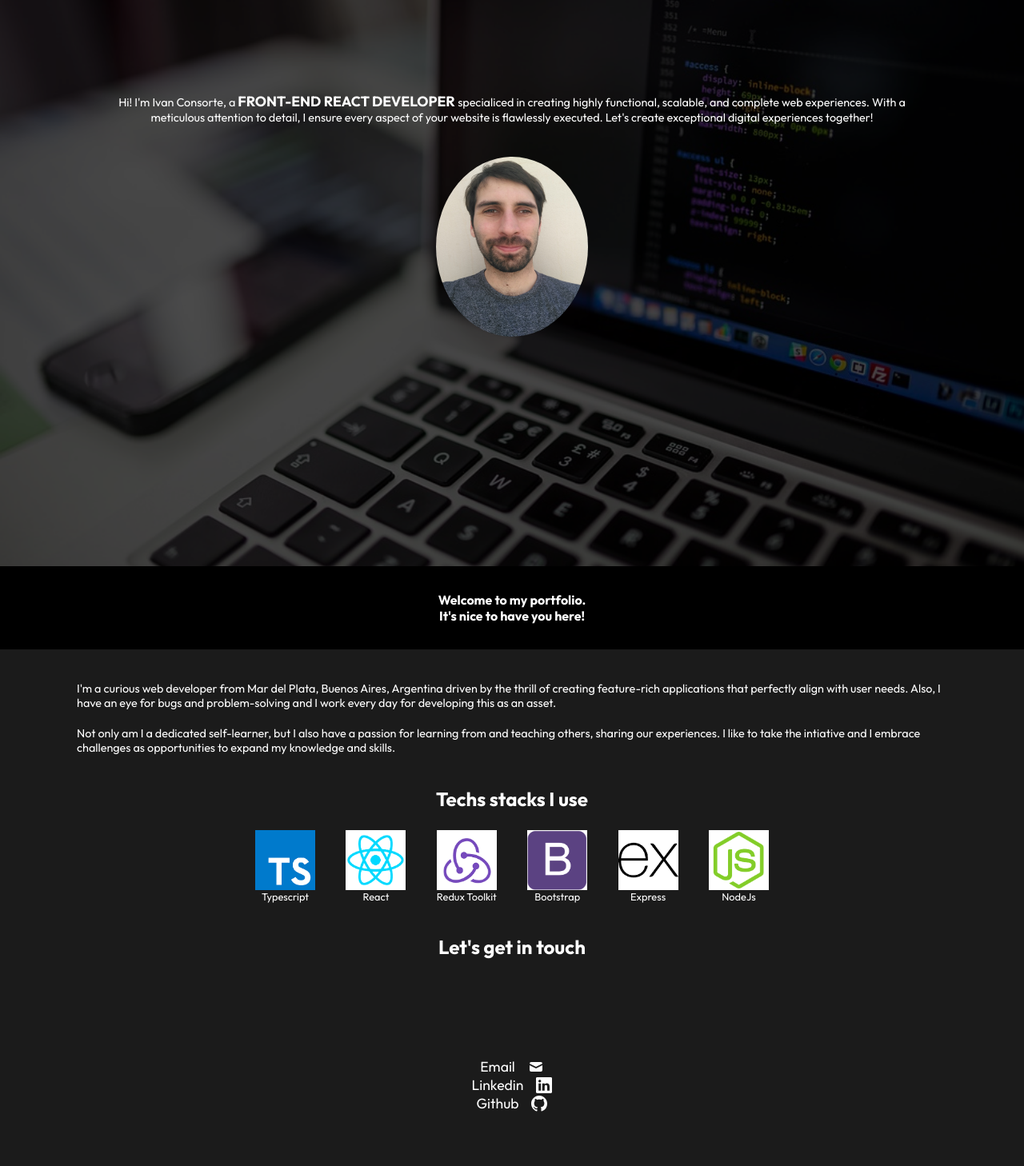
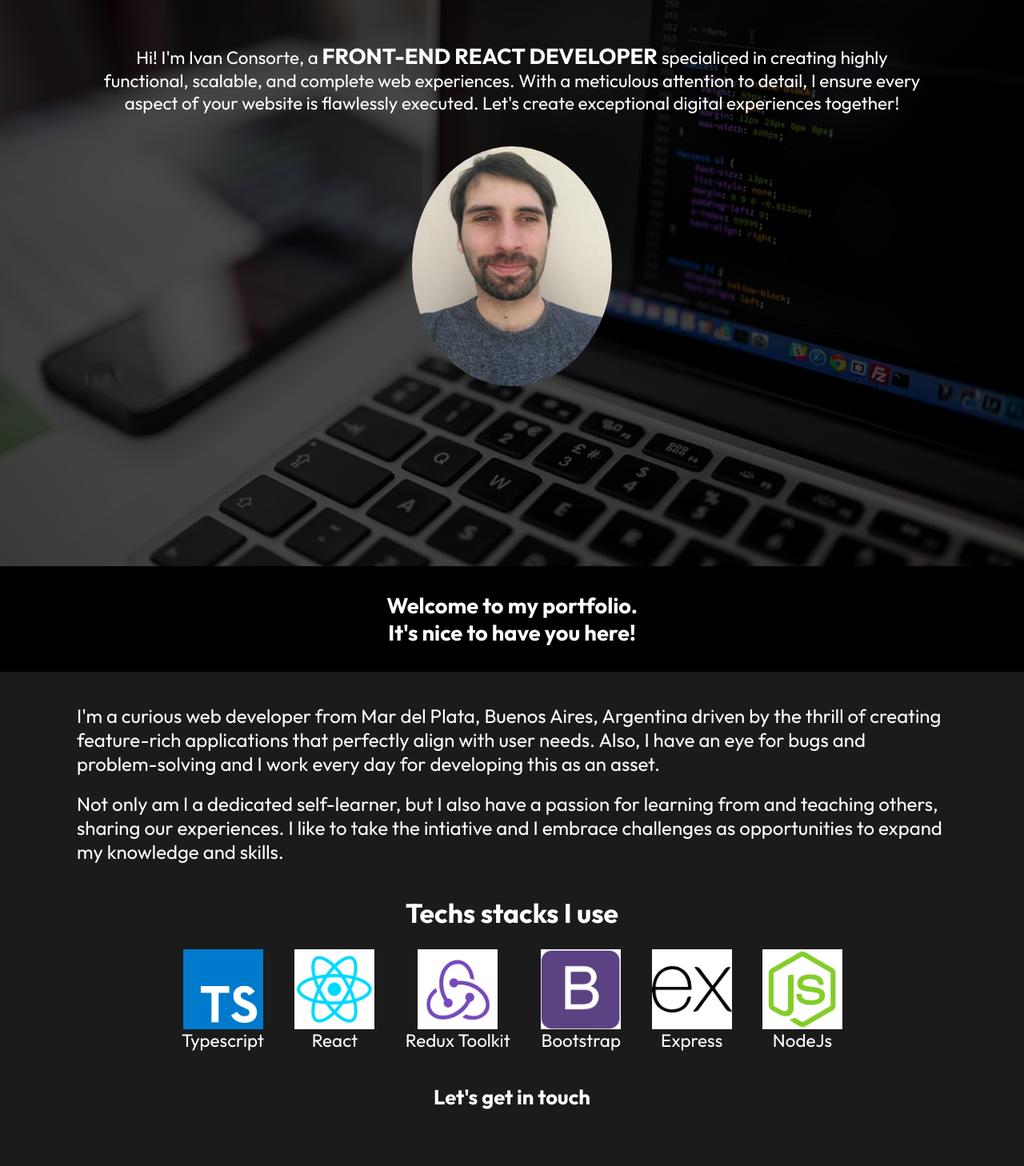
Before and after one commit to IvanConsorteWork/Portfolio, a React (Vite) app: page / in a window 1280 px wide. Shown: the part 172-1630 px from the top of the page at 80% size. Built offline with nearby package versions, Linux system fonts and the light colour scheme.

Commit message:
more responsive adjustment0

```diff
--- a/src/components/About.css
+++ b/src/components/About.css
@@ -1,5 +1,5 @@
 #about {
-  height: 185vh;
+  height: 200vh;
   width: 100vw;
   display: flex;
   flex-direction: column;
@@ -30,6 +30,7 @@
 #about-skills {
   font-size: .8rem;
   text-align: center;
+  width: 80%;
 }
 
 #about-skills > h2 {
@@ -53,8 +54,8 @@
   height: 15%
 }
 
-#contact > h1 {
-  font-size: 1rem;
+#contact > h2 {
+  font-size: 1.5rem;
 }
 
 #social-media {
@@ -79,3 +80,121 @@
 #social-media a:hover {
   top: -10px
 }
+
+@media only screen and (min-width: 320px) {
+  #about {
+    height: 200vh
+  }
+}
+
+@media only screen and (min-width: 365px) {
+  #about {
+    height: 185vh
+  }
+}
+
+@media only screen and (min-width: 525px) {
+  #about-header > h1 {
+    font-size: 1.2rem;
+  }
+
+  #about-text {
+    font-size: 1rem;
+  }
+
+  #about-skills {
+    font-size: .9rem;
+  }
+
+  #social-media > a {
+    font-size: 1.1rem;
+  }
+}
+
+@media only screen and (min-width: 600px) {
+  #about {
+    height: 195vh
+  }
+  #about-header > h1 {
+    font-size: 1.3rem;
+  }
+
+  #about-text {
+    font-size: 1.1rem;
+  }
+
+  #about-skills {
+    font-size: 1rem;
+  }
+
+  #about-skills > h2 {
+    font-size: 1.7rem;
+  }
+
+  #contact > h2 {
+    font-size: 1.7rem;
+  }
+
+  #social-media > a {
+    font-size: 1.2rem;
+  }
+}
+
+@media only screen and (min-width: 715px) {
+  #about {
+    height: 190vh
+  }
+
+  #about-header > h1 {
+    font-size: 1.5rem;
+  }
+
+  #about-text {
+    font-size: 1.3rem;
+  }
+
+  #about-skills {
+    font-size: 1.2rem;
+  }
+
+  #about-skills > h2 {
+    font-size: 1.9rem;
+  }
+
+  #contact > h2 {
+    font-size: 1.9rem;
+  }
+
+  #social-media > a {
+    font-size: 1.5rem;
+  }
+}
+
+@media only screen and (min-width: 852px) {
+  #about {
+    height: 200vh
+  }
+  #about-header > h1 {
+    font-size: 1.7rem;
+  }
+
+  #about-text {
+    font-size: 1.5rem;
+  }
+
+  #about-skills {
+    font-size: 1.4rem;
+  }
+
+  #about-skills > h2 {
+    font-size: 2.1rem;
+  }
+
+  #contact > h2 {
+    font-size: 1.6rem;
+  }
+
+  #social-media > a {
+    font-size: 1.5rem;
+  }
+}
--- a/src/components/Hero.css
+++ b/src/components/Hero.css
@@ -50,8 +50,8 @@
 }
 
 #home-img-container > img {
-	height: 225px;
-	width: 190px;
+	height: 200px;
+	width: 160px;
 	border-radius: 50%;
 }
 
@@ -64,10 +64,52 @@
 }
 
 #home-text-container > p {
-	font-size: .9rem;
+	font-size: .8rem;
 }
 
 #home-text-container > p > span{
-	font-size: 1.1rem;
+	font-size: 1rem;
   font-weight: bolder;
 }
+
+@media only screen and (min-width: 600px) {
+	#home-text-container > p {
+		font-size: 1rem;
+	}
+
+	#home-text-container > p > span{
+		font-size: 1.1rem;
+	}
+
+	#home-img-container > img {
+		height: 250px;
+		width: 200px;
+		border-radius: 50%;
+	}
+}
+
+@media only screen and (min-width: 768px) {
+	#home-text-container > p {
+		font-size: 1.2rem;
+	}
+
+	#home-text-container > p > span{
+		font-size: 1.5rem;
+	}
+}
+
+@media only screen and (min-width: 992px) {
+	#home-text-container > p {
+		font-size: 1.4rem;
+	}
+
+	#home-text-container > p > span{
+		font-size: 1.7rem;
+	}
+
+	#home-img-container > img {
+		height: 300px;
+		width: 250px;
+		border-radius: 50%;
+	}
+}
--- a/src/components/Navbar.css
+++ b/src/components/Navbar.css
@@ -4,7 +4,8 @@
   background-color: black;
   display: flex;
   align-items: center;
-  justify-content: space-around;
+  justify-content: flex-start;
+  padding-left: 7.5vw;
 }
 
 #navbar > h1 {
--- a/src/components/SkillCard.css
+++ b/src/components/SkillCard.css
@@ -9,3 +9,10 @@
   height: 75px;
   width: 75px;
 }
+
+@media only screen and (min-width: 600px) {
+  .skill-box > img {
+    height: 100px;
+    width: 100px;
+  }
+}
```
